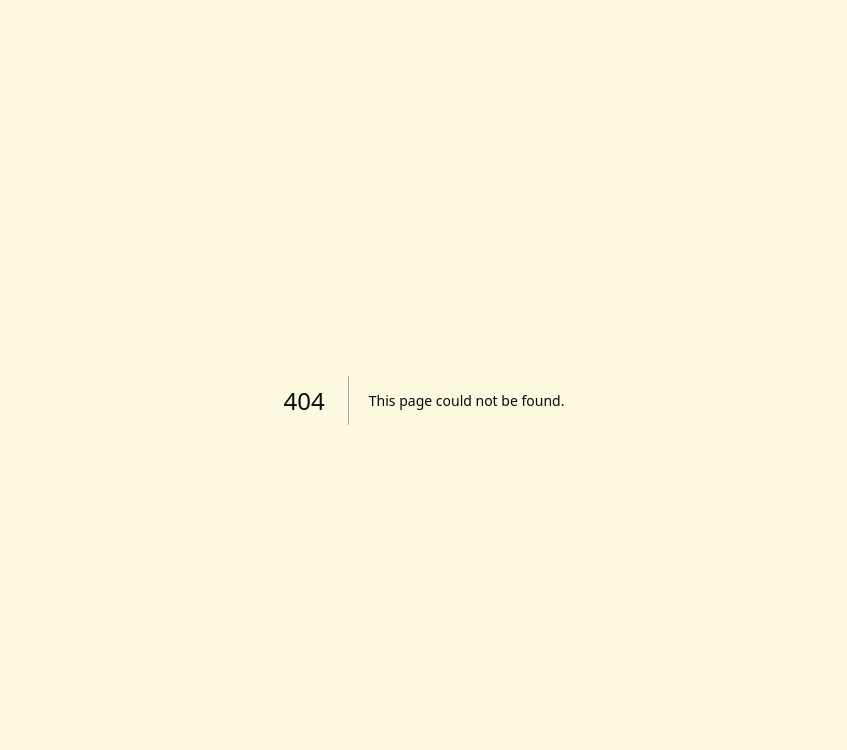
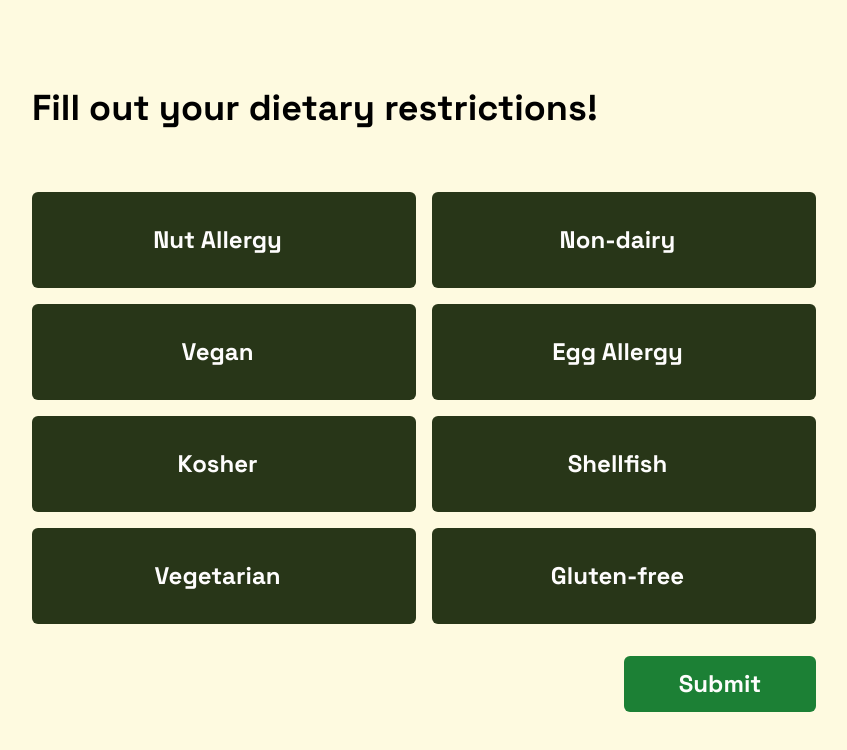
Before and after one commit to bchang3/snacksafe, a Next.js app in the folder snacksafe/: page /preferences in a window 1280 px wide. Before the commit this address had no page. Shown: the top 750 px of the page, without its empty margins (216-1063 px from the left). Built offline with nearby package versions, Linux system fonts and the light colour scheme.

Commit message:
Added dietary restrictions preference page

```diff
--- /dev/null
+++ b/snacksafe/app/preferences/page.tsx
@@ -0,0 +1,89 @@
+"use client";
+import LoginBox from "@/components/LoginPage";
+import { Input } from "@/components/ui/input";
+import { createClient } from "@/utils/supabase/server";
+import { CredentialResponse, GoogleLogin } from "@react-oauth/google";
+import React, { ReactElement, useState } from "react";
+export default function Preferences() {
+  const options1: string[] = ["Nut Allergy", "Vegan", "Kosher", "Vegetarian"];
+  const options2: string[] = [
+    "Non-dairy",
+    "Egg Allergy",
+    "Shellfish",
+    "Gluten-free",
+  ];
+  const [selectedOptions, setSelectedOptions] = useState<string[]>([]);
+  const isSelected = (option: string) => {
+    return selectedOptions.some((selected) => selected === option);
+  };
+  const toggleOption = (option: string) => {
+    const selected = isSelected(option);
+    const updatedOptions = selected
+      ? selectedOptions.filter((selected) => selected !== option)
+      : [...selectedOptions, option];
+    setSelectedOptions(updatedOptions);
+    console.log(option);
+  };
+
+  const styles = "flex items-center w-96 h-24 rounded-md mt-4 justify-center";
+  return (
+    <div className="flex flex-col h-screen justify-center text-white font-grotesk-bold text-2xl">
+      <div className="text-black text-4xl">
+        Fill out your dietary restrictions!
+      </div>
+      <div className="flex flex-col items-center mt-12">
+        <div className="flex flex-row">
+          <div>
+            {options1.map((option) => (
+              <label
+                className={
+                  isSelected(option)
+                    ? `${styles} border-8 bg-moss_green-secondary`
+                    : `${styles} bg-moss_green hover:bg-moss_green-secondary`
+                }
+                key={option}
+              >
+                <div>{option}</div>
+                <input
+                  className="opacity-0 text-black "
+                  type="checkbox"
+                  name="selectQuestion"
+                  onChange={() => {
+                    toggleOption(option);
+                  }}
+                  checked={isSelected(option)}
+                />
+              </label>
+            ))}
+          </div>
+          <div className="ml-4">
+            {options2.map((option) => (
+              <label
+                className={
+                  isSelected(option)
+                    ? `${styles} border-8 bg-moss_green-secondary`
+                    : `${styles} bg-moss_green hover:bg-moss_green-secondary`
+                }
+                key={option}
+              >
+                <div>{option}</div>
+                <input
+                  className="opacity-0 text-black "
+                  type="checkbox"
+                  name="selectQuestion"
+                  onChange={() => {
+                    toggleOption(option);
+                  }}
+                  checked={isSelected(option)}
+                />
+              </label>
+            ))}
+          </div>
+        </div>
+      </div>
+      <div className="flex justify-end">
+        <button className='flex h-14 w-48 bg-moss_green-secondary mt-8 rounded-md justify-center items-center'>Submit</button>
+      </div>
+    </div>
+  );
+}
--- a/snacksafe/components/LoginPage.tsx
+++ b/snacksafe/components/LoginPage.tsx
@@ -2,6 +2,7 @@
 import { CredentialResponse, GoogleLogin, GoogleOAuthProvider } from "@react-oauth/google";
 import { Input } from "./ui/input";
 import { Button } from "./ui/button";
+import { Router} from "react-router-dom";
 function LoginBox () {
     const responseMessage = (response: CredentialResponse) => {
         console.log(response);
@@ -9,6 +10,10 @@ function LoginBox () {
     // const errorMessage = (error) => {
     //     console.log(error);
     // };
+    const signin = () => {
+        window.location.href = '/preferences'
+
+    };
 	return (
         <div className="flex h-full items-center justify-center">
       <div className="flex w-[400px] h-[300px] bg-moss_green text-white rounded-md font-grotesk-bold font-bold text-2xl">
@@ -29,7 +34,7 @@ function LoginBox () {
 
           </div>
           <div className="flex justify-center mt-2">
-            <Button className="bg-white w-3/4 text-black">Sign up with email </Button>
+            <Button className="bg-white w-3/4 text-black" onClick={signin}>Sign up with email </Button>
           </div>
           <div className="flex justify-center mt-8">
           <GoogleOAuthProvider clientId = "664128447145-oli15ris18qh9hqitkclibencdld2ohe.apps.googleusercontent.com">
--- a/snacksafe/package.json
+++ b/snacksafe/package.json
@@ -34,6 +34,7 @@
     "postgres": "^3.4.3",
     "react": "18.2.0",
     "react-dom": "18.2.0",
+    "react-router-dom": "^6.22.1",
     "tailwind-merge": "^2.2.1",
     "tailwindcss": "3.4.1",
     "tailwindcss-animate": "^1.0.7"
--- a/snacksafe/tailwind.config.js
+++ b/snacksafe/tailwind.config.js
@@ -22,6 +22,7 @@ module.exports = {
         },
         moss_green: {
 					DEFAULT: '#283618',
+          secondary: '#1c8035'
 				},
         white: {
 					DEFAULT: '#FEFDFD',
```
Also changed, not shown: 1 other file (tests, documents, lock files or other folders).
